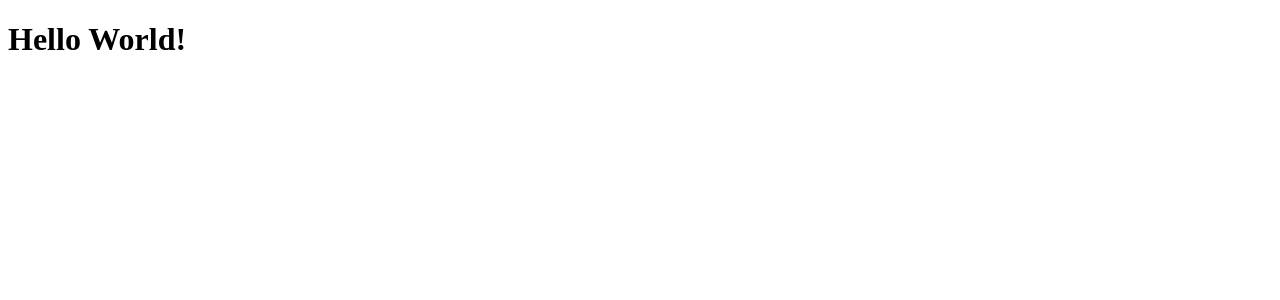
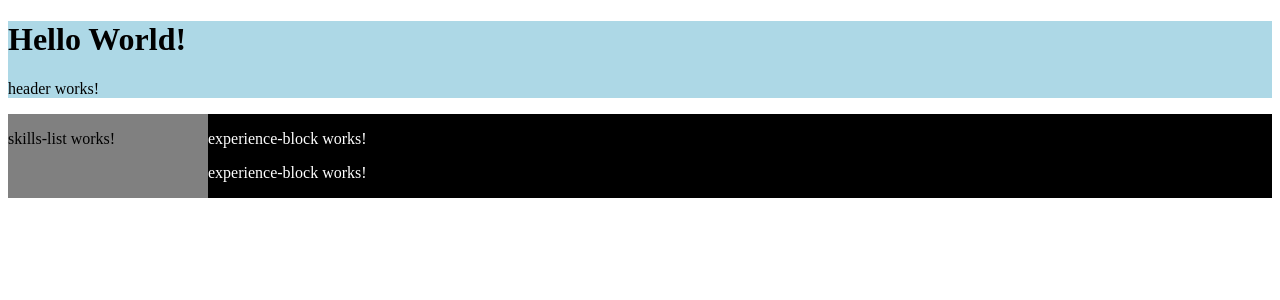
Before and after one commit to mcm218/resume-website, an Angular app: page / in a window 1280 px wide. Shown: the top 300 px of the page. Built offline with nearby package versions, Linux system fonts and the light colour scheme.

Commit message:
add initial components to app

```diff
--- a/src/app/app.component.html
+++ b/src/app/app.component.html
@@ -1,2 +1,14 @@
-<h1>Hello World!</h1>
+<div class="header">
+    <h1>Hello World!</h1>
+    <app-header></app-header>
+</div>
+<div class="body">
+    <aside>
+        <app-skills-list></app-skills-list>
+    </aside>
+    <main>
+        <app-experience-block></app-experience-block>
+        <app-experience-block></app-experience-block>
+    </main>
+</div>
 <router-outlet></router-outlet>
--- a/src/app/app.component.scss
+++ b/src/app/app.component.scss
@@ -0,0 +1,21 @@
+.header {
+    background-color: lightblue;
+}
+
+.body {
+    display: flex;
+    flex-direction: row;
+    background-color: lightgray;
+    aside {
+        background-color: grey;
+        flex-shrink: 2;
+        min-width: 200px;
+        max-width: 400px;
+    }
+    main {
+        background-color: black;
+        color: white;
+        flex-grow: 2;
+        width: 70%;
+    }
+}
```
